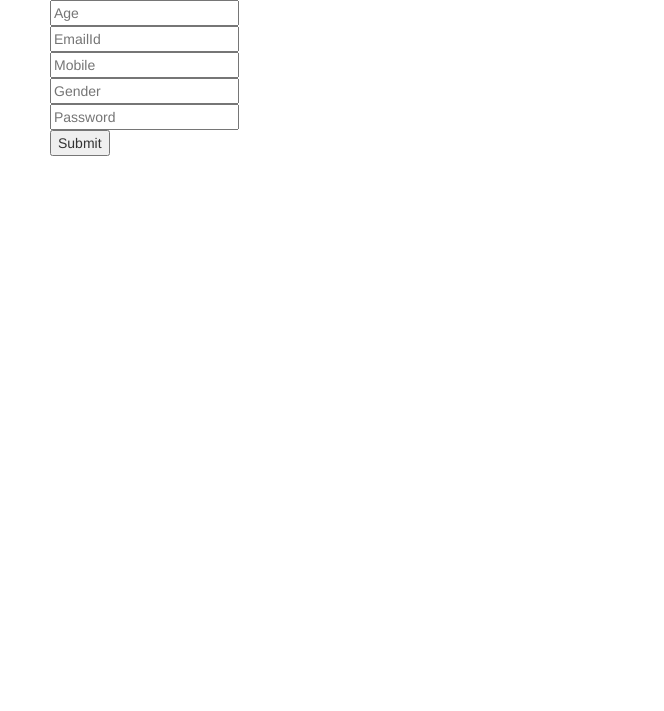
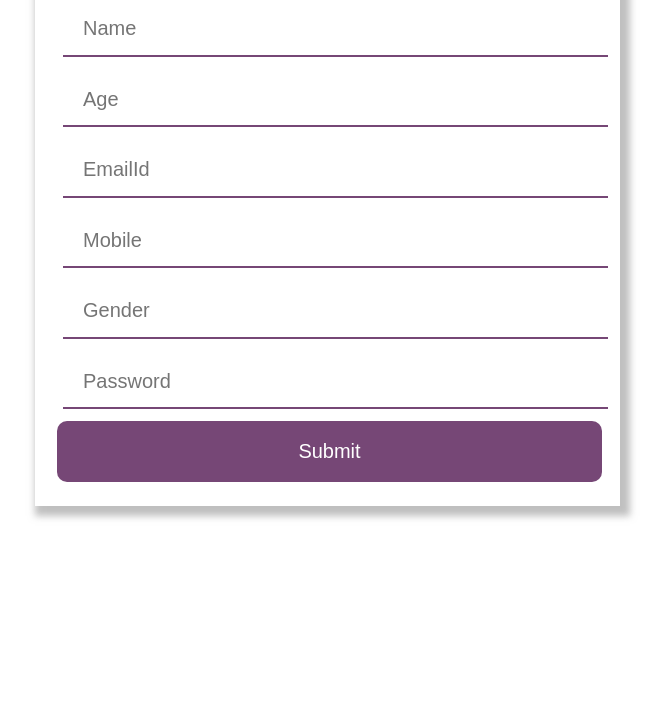
Before and after one commit to Leni-Nikitaa/Formify, a website: page public/index.html in a window 1280 px wide. Shown: the part 89-800 px from the top of the page, without its empty margins (20-684 px from the left). Drawn offline with nearby package versions, Linux system fonts and the light colour scheme.

Commit message:
Updated Style.css

```diff
--- a/index.js
+++ b/index.js
@@ -39,7 +39,7 @@ app.post("/sign_up", (req, res) => {
 app
   .get("/", (req, res) => {
     res.set({
-      "Allow-acces-Allow-Origin": "*",
+      "Allow-access-Allow-Origin": "*",
     });
     return res.redirect("index.html");
   })
--- a/public/index.html
+++ b/public/index.html
@@ -1,79 +1,34 @@
 <!DOCTYPE html>
 <html lang="en">
 <head>
-    <meta charset="UTF-8" />
-    <meta name="viewport" content="width=device-width, initial-scale=1.0" />
+    <meta charset="UTF-8">
+    <meta name="viewport" content="width=device-width, initial-scale=1.0">
     <title>Formify</title>
-    <link
-      rel="stylesheet"
-      href="https://maxcdn.bootstrapcdn.com/bootstrap/3.3.7/css/bootstrap.min.css"
-      integrity="sha384-BVYiiSIFeK1dGmJRAkycuHAHRg32OmUcww7on3RYdg4Va+PmSTsz/K68vbdEjh4u"
-      crossorigin="anonymous"
-    />
-    <link rel="stylesheet" type="text/css" href="style.css" />
+    <link rel="stylesheet" href="https://maxcdn.bootstrapcdn.com/bootstrap/3.3.7/css/bootstrap.min.css" integrity="sha384-BVYiiSIFeK1dGmJRAkycuHAHRg32OmUcww7on3RYdg4Va+PmSTsz/K68vbdEjh4u" crossorigin="anonymous">
+    <link rel="stylesheet" type="text/css" href="style.css">
 </head>
 <body>
     <div class="container">
         <div class="row">
-        <div class="col-mod-3"></div>
+            <div class="col-mod-3">
+            </div>
             <div class="col-md-6 main">
                 <form action="/sign_up" method="POST">
-            <h2>Formify Registration Form</h2>
-            <input
-              type="text"
-              class="box"
-              id="name"
-              name="name"
-              placeholder="Name"
-              required
-            />
-            <br />
-            <input
-              type="text"
-              class="box"
-              id="age"
-              name="age"
-              placeholder="Age"
-              required
-            />
-            <br />
-            <input
-              type="text"
-              class="box"
-              id="email"
-              name="email"
-              placeholder="EmailId"
-              required
-            />
-            <br />
-            <input
-              type="text"
-              class="box"
-              id="phno"
-              name="phno"
-              placeholder="Mobile"
-              required
-            />
-            <br />
-            <input
-              type="text"
-              class="box"
-              id="gender"
-              name="gender"
-              placeholder="Gender"
-              required
-            />
-            <br />
-            <input
-              type="text"
-              class="box"
-              id="password"
-              name="password"
-              placeholder="Password"
-              required
-            />
-            <br />
+                    <h2> Formify Registration Form</h2>
+                    <input type="text" class="box" id="name" name="name" placeholder="Name" required/>
+                    <br>
+                    <input type="text" class="box" id="age" name="age" placeholder="Age" required/>
+                    <br>
+                    <input type="text" class="box" id="email" name="email" placeholder="EmailId" required/>
+                    <br>
+                    <input type="text" class="box" id="phno" name="phno" placeholder="Mobile" required/>
+                    <br>
+                    <input type="text" class="box" id="gender" name="gender" placeholder="Gender" required/>
+                    <br>
+                    <input type="text" class="box" id="password" name="password" placeholder="Password" required/>
+                    <br>
                     <input type="submit" value="Submit" id="submit" />
+                    </form>
                 </form>
             </div>
         </div>
--- /dev/null
+++ b/public/style.css
@@ -0,0 +1,29 @@
+.main {
+  padding: 20px;
+  font-family: Arial;
+  box-shadow: 5px 5px 7px 5px #8888;
+}
+.main h1 {
+  font-size: 36px;
+  text-align: center;
+  font-family: Arial;
+}
+input {
+  font-family: Arial, Helvetica, sans-serif;
+  width: 100%;
+  font-size: 20px;
+  padding: 12px 20px;
+  margin: 8px;
+  border: none;
+  border-bottom: 2px solid #764776;
+}
+input[type="submit"] {
+  font-family: Arial, Helvetica, sans-serif;
+  width: 100%;
+  background-color: #764776;
+  border: none;
+  color: white;
+  padding: 16px 32px;
+  margin: 4px 2px;
+  border-radius: 10px;
+}
```
Also changed, not shown: public/signup_successful.html (+3 -2 lines). Lines whose indentation alone changed are shown as unchanged.
